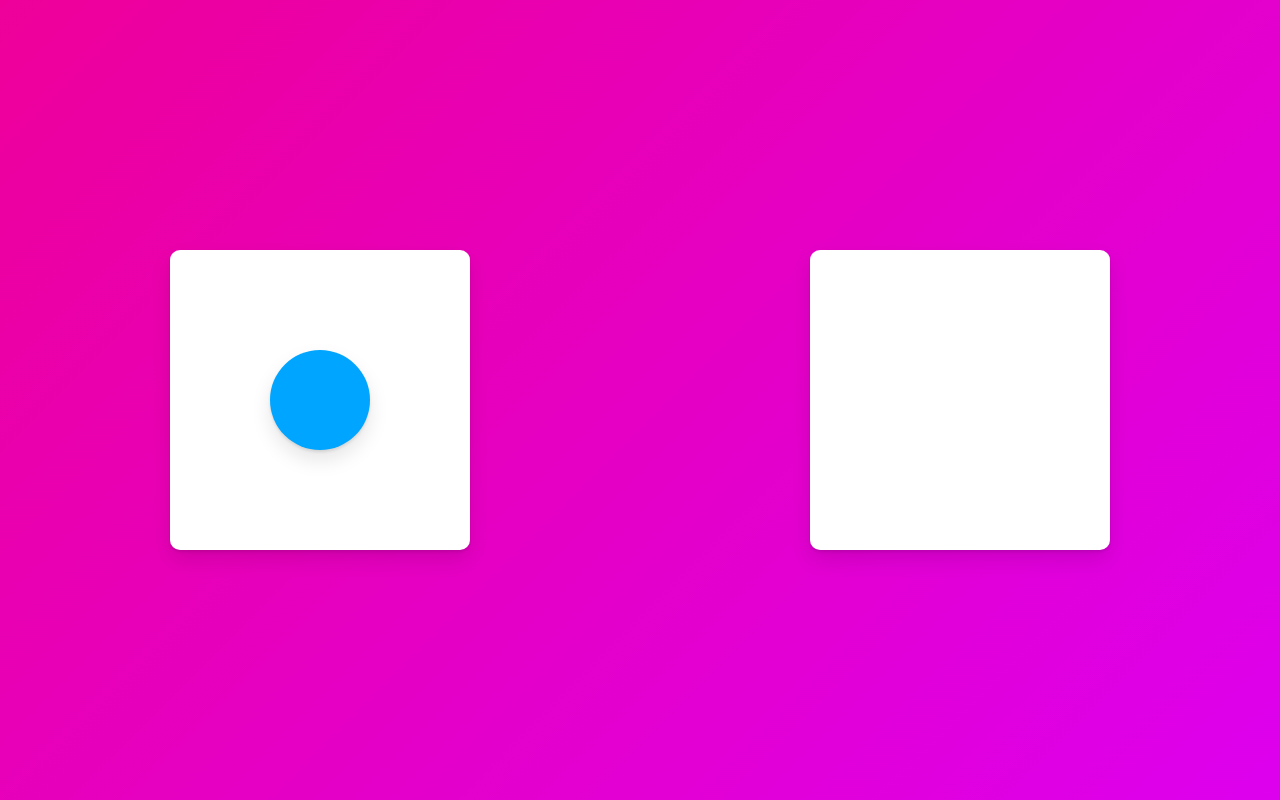
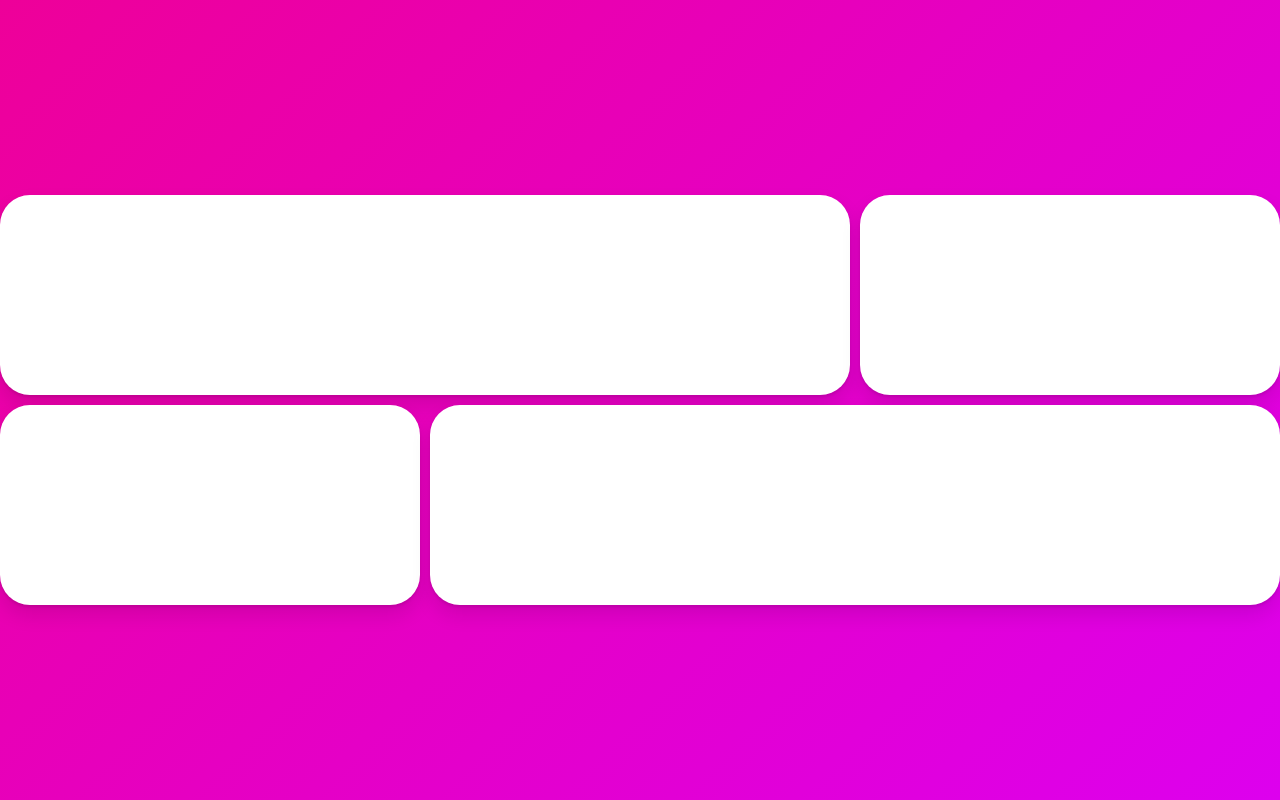
Before and after one commit to gahyeon-park/react-masterclass-typescript, a React (Create React App) app: page / in a window 1280 px wide. Built offline with nearby package versions, Linux system fonts and the light colour scheme.

Commit message:
#8.15 Final Project part 1

```diff
--- /dev/null
+++ b/src/MotionLayout2.tsx
@@ -0,0 +1,69 @@
+import styled from "styled-components";
+import { motion, AnimatePresence } from "framer-motion";
+import { useState } from "react";
+
+const Wrapper = styled(motion.div)`
+  display: flex;
+  width: 100vw;
+  height: 100vh;
+  justify-content: space-around;
+  align-items: center;
+  background: linear-gradient(135deg, rgb(238, 0, 153), rgb(221, 0, 238));
+`;
+
+const Grid = styled.div`
+  display: grid;
+  grid-template-columns: repeat(3, 1fr);
+  width: 500vw;
+  gap: 10px;
+  div:first-child,
+  div:last-child {
+    grid-column: span 2;
+  }
+`;
+
+const Box = styled(motion.div)`
+  height: 200px;
+  border-radius: 30px;
+  background-color: white;
+  box-shadow: 0 2px 3px rgba(0, 0, 0, 0.1), 0 10px 20px rgba(0, 0, 0, 0.1);
+  font-size: 28px;
+`;
+
+const Overlay = styled(motion.div)`
+  position: absolute;
+  display: flex;
+  justify-content: center;
+  align-items: center;
+  width: 100%;
+  height: 100%;
+`;
+
+function App() {
+  const [clicked, setClicked] = useState(false);
+  const toggleClick = () => setClicked((prev) => !prev);
+  return (
+    <Wrapper onClick={toggleClick}>
+      <Grid>
+        <Box layoutId="first" />
+        <Box />
+        <Box />
+        <Box />
+      </Grid>
+
+      <AnimatePresence>
+        {clicked ? (
+          <Overlay
+            initial={{ backgroundColor: "rgba(0,0,0, 0)" }}
+            animate={{ backgroundColor: "rgba(0,0,0, 0.5)" }}
+            exit={{ backgroundColor: "rgba(0,0,0, 0)" }}
+          >
+            <Box layoutId="first" style={{ width: 400, height: 200 }} />
+          </Overlay>
+        ) : null}
+      </AnimatePresence>
+    </Wrapper>
+  );
+}
+
+export default App;
--- a/src/index.tsx
+++ b/src/index.tsx
@@ -1,7 +1,7 @@
 import React from "react";
 import ReactDOM from "react-dom/client";
 import { RecoilRoot } from "recoil";
-import App from "./MotionLayout";
+import App from "./MotionLayout2";
 import { ThemeProvider, createGlobalStyle } from "styled-components";
 import { darkTheme } from "./theme";
 
```
